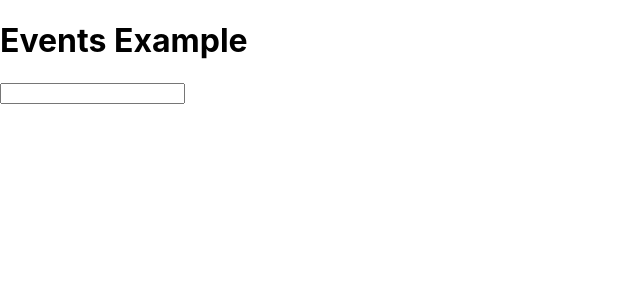
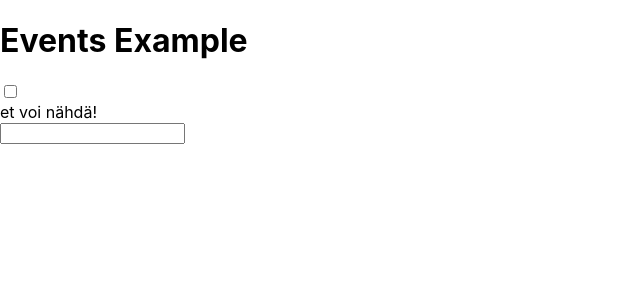
Before and after one commit to andyMcLang/building-applications-with-react-and-aspnet-core, a React (Create React App) app in the folder react-movies/: page / in a window 1280 px wide. Shown: the top 300 px of the page, without its empty margins (0-640 px from the left). Built offline with nearby package versions, Linux system fonts and the light colour scheme.

Commit message:
45. Using the useState React Hook done!

```diff
--- a/react-movies/src/Events.tsx
+++ b/react-movies/src/Events.tsx
@@ -1,12 +1,26 @@
+import { useState } from "react";
+
 export default function Events() {
-    function handleKeyUp(e: React.KeyboardEvent<HTMLInputElement>) {
-        console.log(e.currentTarget.value)
-    }
+  const [teksti, setTeksti] = useState("");
+  let [voitNahda, setVoitNahda] = useState(false);
+
+  function handleClickUp(e: React.KeyboardEvent<HTMLInputElement>) {
+    setTeksti(e.currentTarget.value);
+  }
+
+  function arvonVaihto() {
+    setVoitNahda(!voitNahda);
+  }
 
   return (
     <>
       <h1>Events Example</h1>
-      <input type="text" onKeyUp={handleKeyUp} />
+      <input type="checkbox" onChange={arvonVaihto} />
+      <div>{voitNahda ? "voit nähdä" : "et voi nähdä!"}</div>
+      <div>
+        <input type="text" onKeyUp={(e) => handleClickUp(e)} />
+        <div>{teksti}</div>
+      </div>
     </>
   );
 }
```
